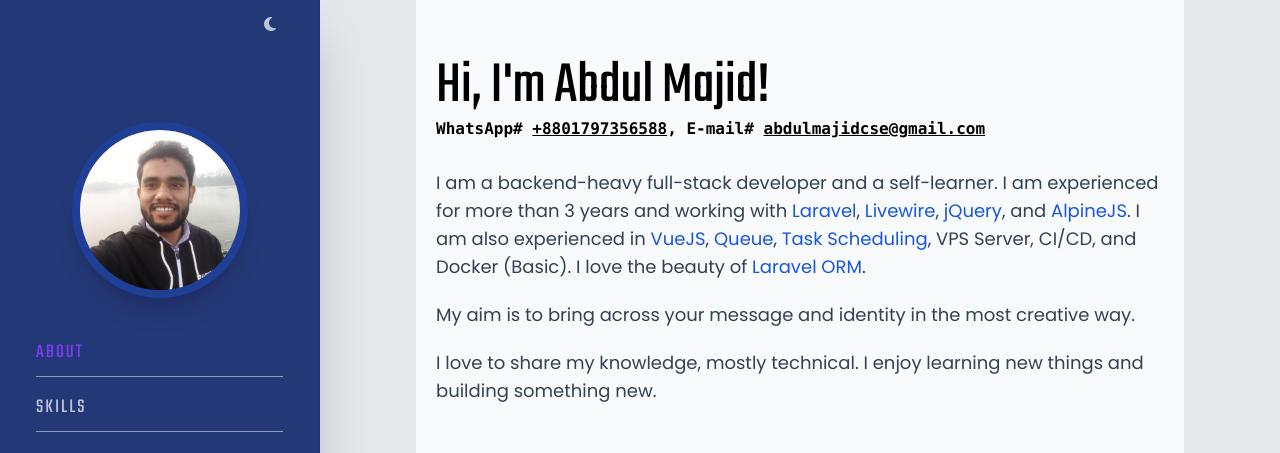
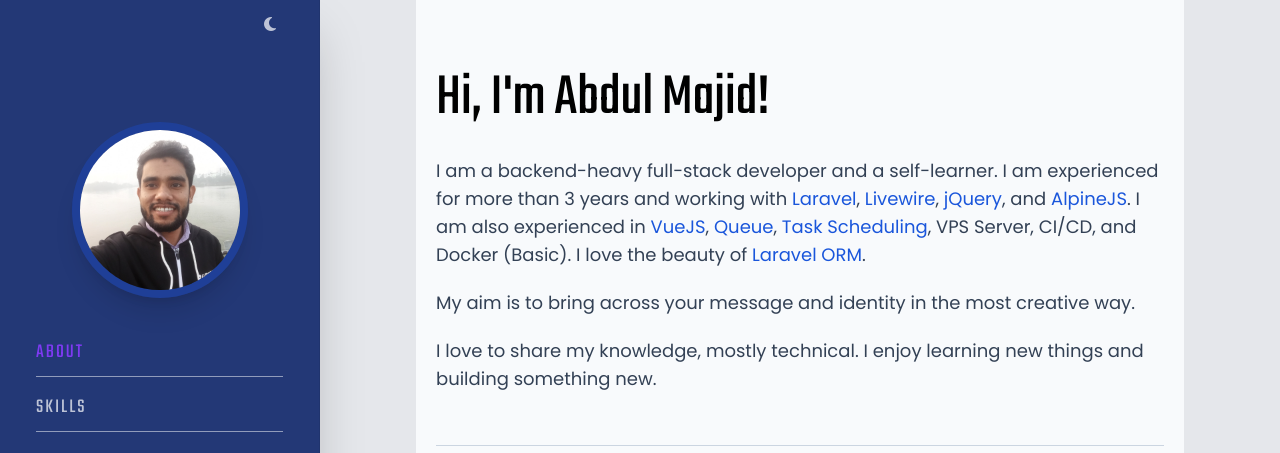
Before and after one commit to abdulmajidcse/resumee-portfolio-template, a website: page src/index.html in a window 1280 px wide. Shown: the top 453 px of the page. Drawn offline with Linux system fonts and the light colour scheme.

Commit message:
removed contact info.

```diff
--- a/src/index.html
+++ b/src/index.html
@@ -149,21 +149,6 @@
         <!-- about me -->
         <section class="section" id="about">
           <h2 class="font-teko text-5xl sm:text-6xl">Hi, I'm Abdul Majid!</h2>
-          <div>
-            <p class="font-mono font-bold">
-              WhatsApp#
-              <a
-                href="https://wa.me/8801797356588"
-                class="underline hover:no-underline"
-                >+8801797356588</a
-              >, E-mail#
-              <a
-                href="mailto:abdulmajidcse@gmail.com"
-                class="underline hover:no-underline"
-                >abdulmajidcse@gmail.com</a
-              >
-            </p>
-          </div>
 
           <div
             class="font-poppins text-lg text-slate-700 dark:text-white/70 mt-7"
```
